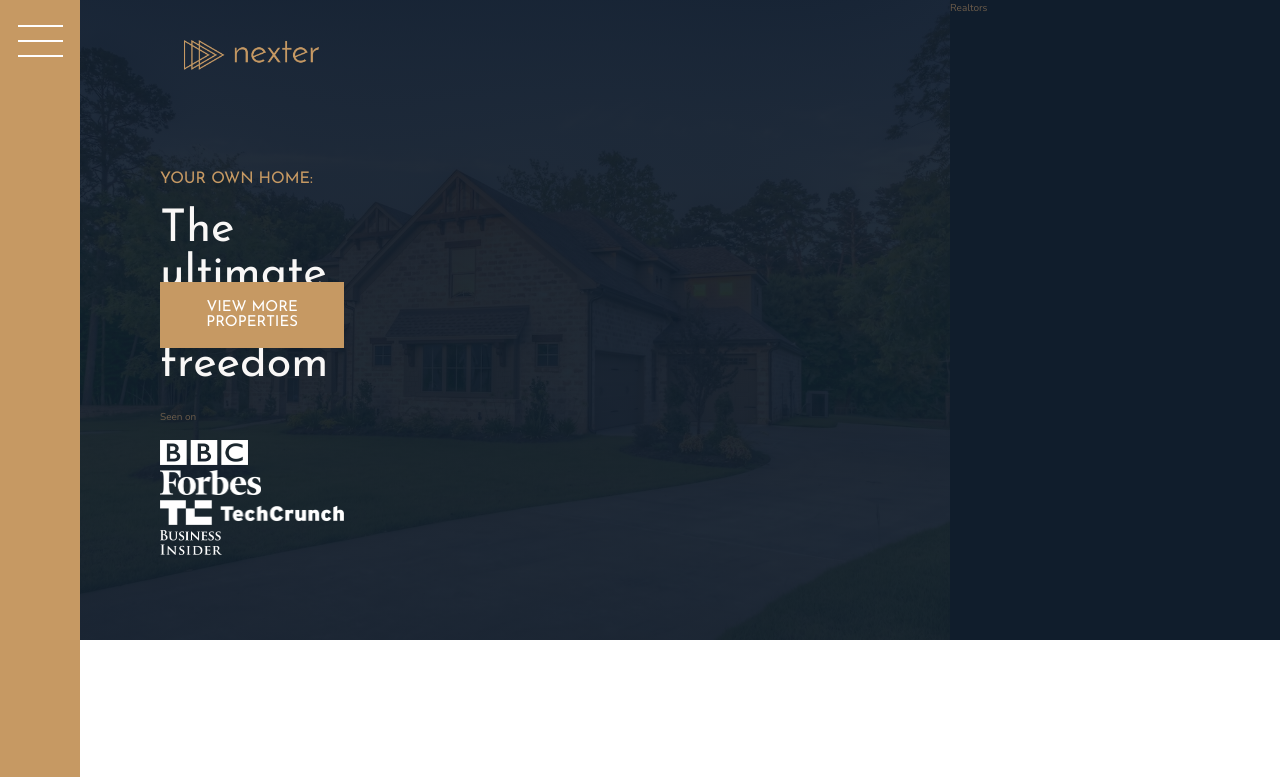
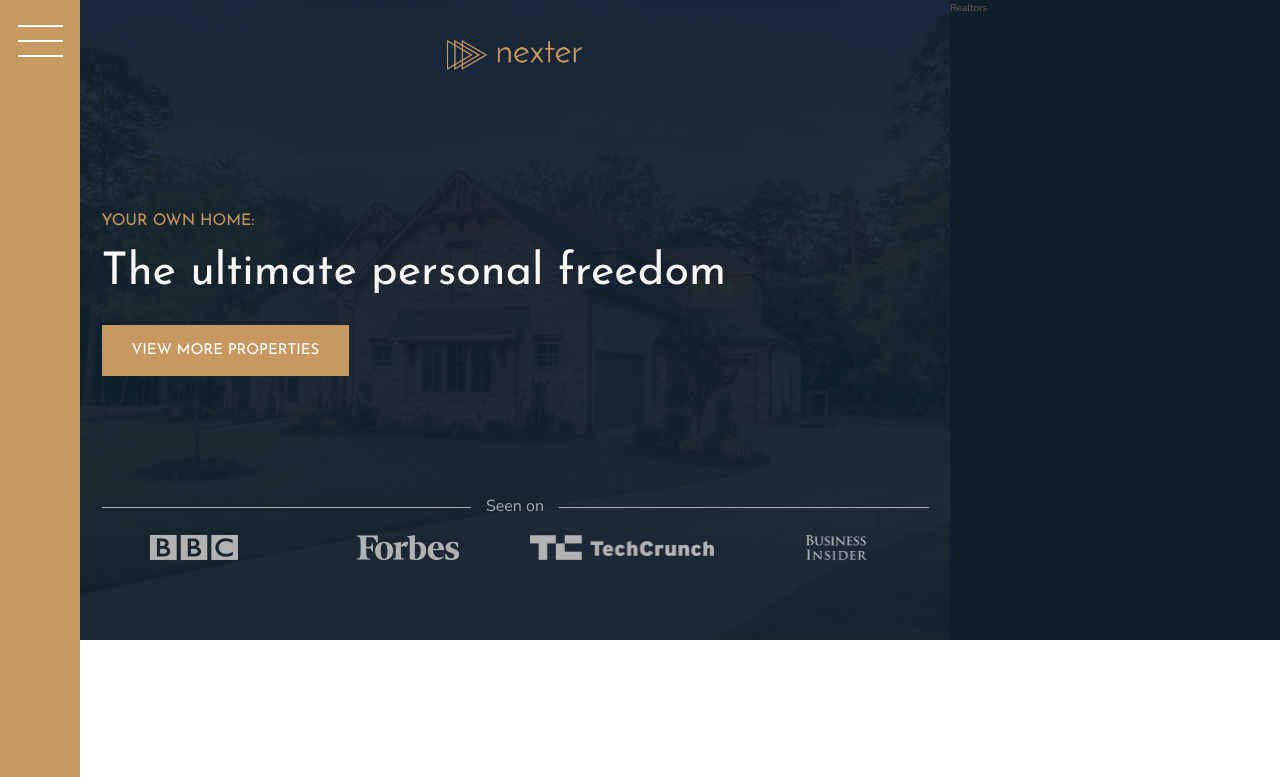
Before and after one commit to james-randolph-50/Nexter, a website: page index.html in a window 1280 px wide. Shown: the top 777 px of the page. Drawn offline with nearby package versions, Linux system fonts and the light colour scheme.

Commit message:
header styling

```diff
--- a/sass/_header.scss
+++ b/sass/_header.scss
@@ -11,8 +11,9 @@
 
     display: grid;
     grid-template-rows: 1fr min-content 6rem 1fr;
-    grid-template-columns: min-content;
+    grid-template-columns: max-content;
     grid-row-gap: 1.5rem;
+    justify-content: center;
 
     &__logo {
         height: 3rem;
@@ -25,12 +26,32 @@
     }
 
     &__seenon-text {
+        display: grid;
+        grid-template-columns: 1fr max-content 1fr;
+        grid-column-gap: 1.5rem;
+        align-items: center;
 
+        font-size: 1.6rem;
+        color: $color-grey-light-2;
+
+        &::before,
+        &::after {
+            content: "";
+            height: 1px;
+            display: block;
+            background-color: currentColor;
+        }
     }
 
     &__seenon-logos {
+        display: grid;
+        grid-template-columns: repeat(4, 1fr);
+        grid-column-gap: 3rem;
+        justify-items: center;
+
         img {
             height: 2.5rem;
+            filter: brightness(70%);
         }
     }
 }
```
Also changed, not shown: css/style.css.
